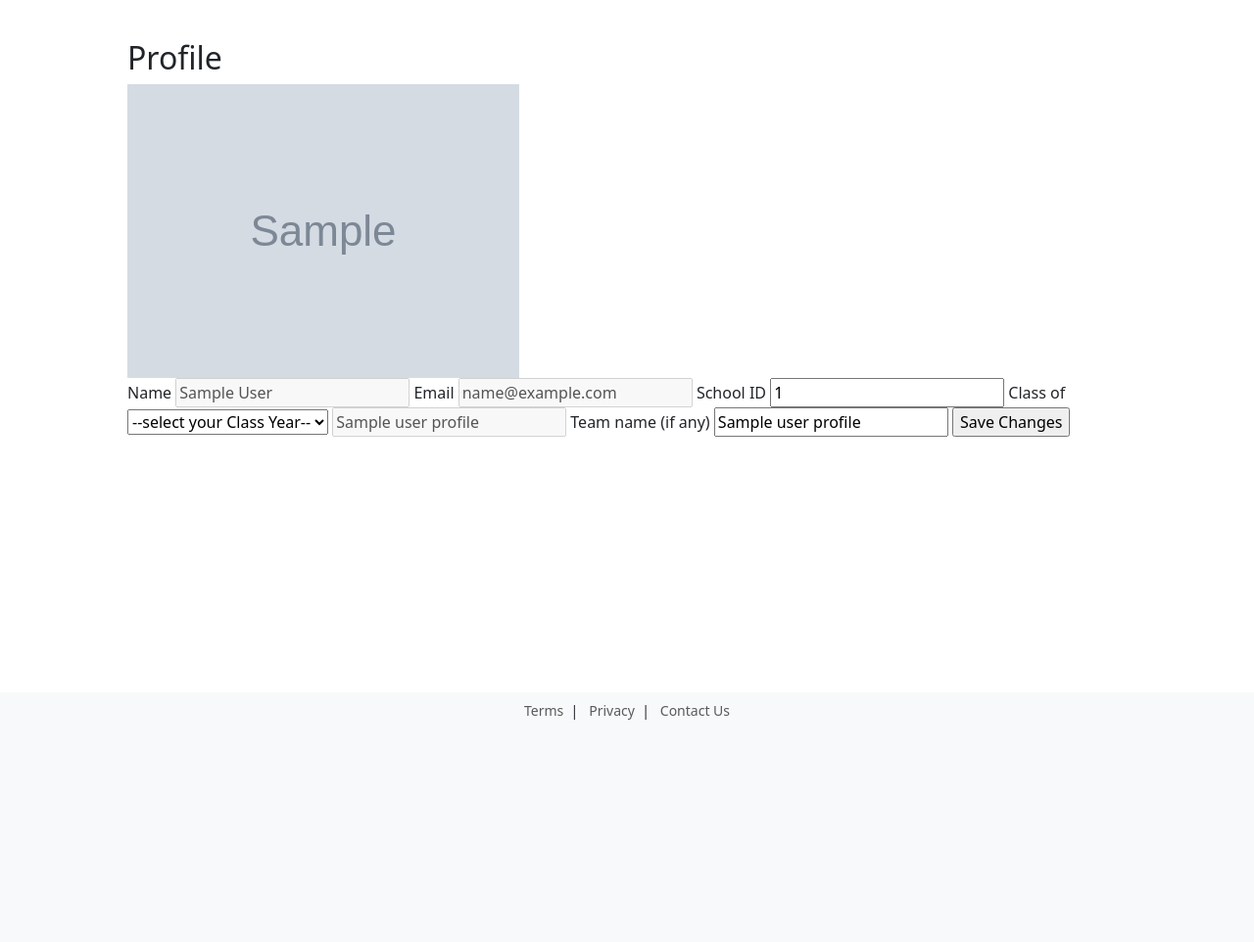
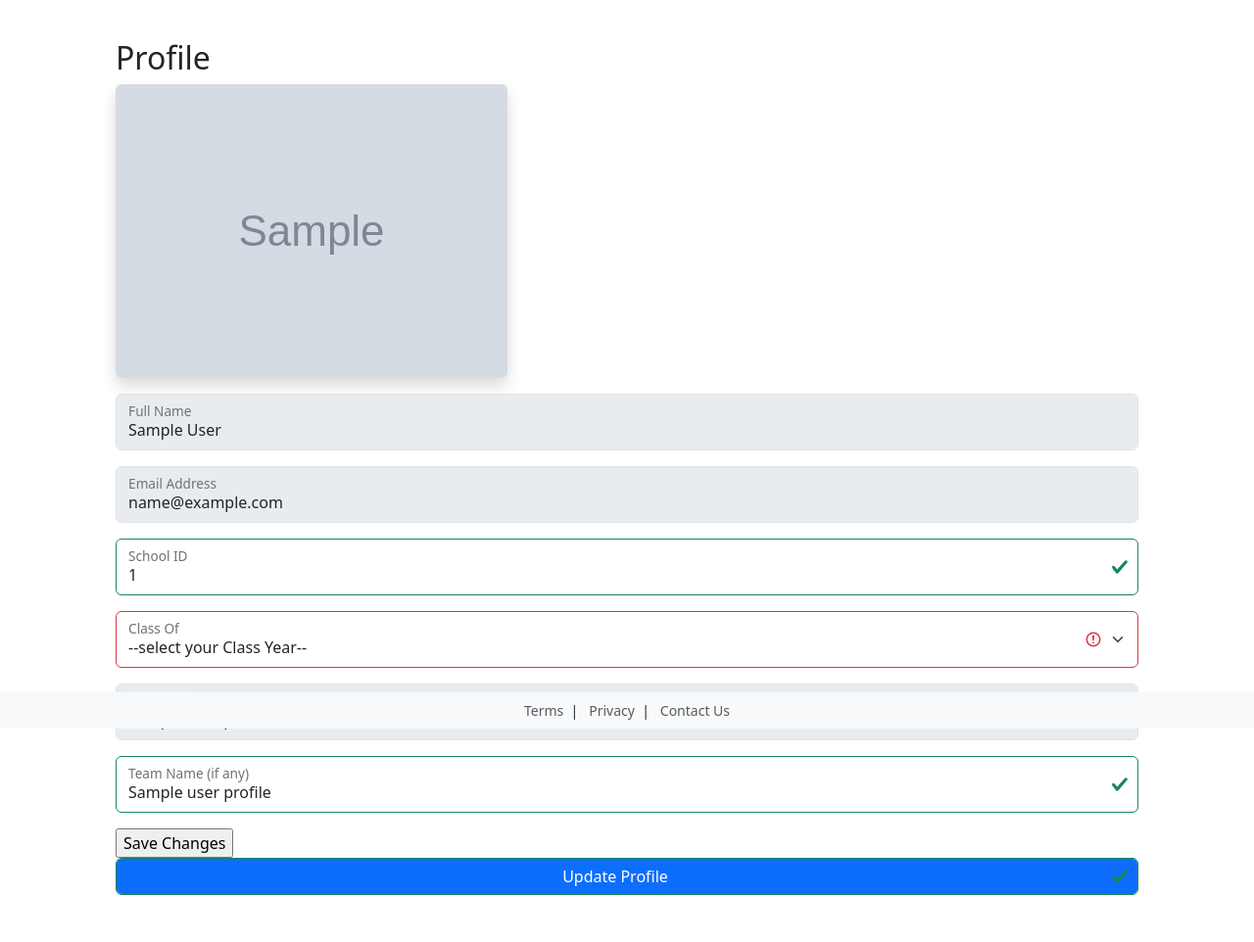
Before and after one commit to zshaiyen/NHS-App, a Flask app: template templates/profile.html in a window 1280 px wide. Shown: the part 56-1018 px from the top of the page at 98% size. Before the commit the page ends 791 px from the top, so only its background shows below. Run offline with Flask 3, Linux system fonts and the light colour scheme; the template is opened without the code that fills it: most values are stand-ins (such as "Sample title", 1, 10 or a date in 2020); grey boxes marked "Sample" are stand-in pictures.

Commit message:
Added bootstrap to Profile

```diff
--- a/templates/loghours.html
+++ b/templates/loghours.html
@@ -79,9 +79,9 @@
     {% endif %}
     <br />
     {% if log_id %}
-    <input class="form-control btn btn-success" type="submit" value="Update Verification Log">
+    <input class="form-control btn btn-primary" type="submit" value="Update Verification Log">
     {% else %}
-    <input class="form-control btn btn-success" type="button" value="Save Verification Log" onClick="showSignature()">
+    <input class="form-control btn btn-primary" type="button" value="Save Verification Log" onClick="showSignature()">
     {% endif %}
 </form>
 
--- a/templates/profile.html
+++ b/templates/profile.html
@@ -2,27 +2,46 @@
 
 {% block content %}
 
-<div class="container">
 <h2>Profile</h2>
-  <form action="{{ url_for('profile') }}/{{ user_profile[0]['user_email'] }}/update" method="POST" name="form_profile">
-    <img src="{{ user_profile[0]['photo_url'] }}" class="profile-pic">
-    <p>
-    <label for="name">Name</label>
-    <input type="text" id="full_name" name="full_name" value="{{ user_profile[0]['full_name'] }}" disabled>
-    <label for="email">Email</label>
-    <input type="text" id="user_email" name="user_email" value="{{ user_profile[0]['user_email'] }}" disabled>
+<form action="{{ url_for('profile') }}/{{ user_profile[0]['user_email'] }}/update" method="POST" class="was-validated">
+  <img class="img-fluid rounded shadow" src="{{ user_profile[0]['photo_url'] }}">
+
+  <div class="form-floating mb-3 mt-3">
+    <input class="form-control" type="text" id="full_name" name="full_name" value="{{ user_profile[0]['full_name'] }}" disabled>
+    <label for="full_name">Full Name</label>
+  </div>
+
+  <div class="form-floating mb-3 mt-3">
+    <input class="form-control" type="text" id="user_email" name="user_email" value="{{ user_profile[0]['user_email'] }}" disabled>
+    <label for="user_email">Email Address</label>
+  </div>
+
+  <div class="form-floating mb-3 mt-3">
+    <input class="form-control" type="text" id="school_id" name="school_id" placeholder="" value="{{ user_profile[0]['school_id'] }}" required>
     <label for="school_id">School ID</label>
-    <input type="text" id="school_id" name="school_id" value="{{ user_profile[0]['school_id'] if user_profile[0]['school_id'] }}">
-    <label for="classyear">Class of</label>
-    <select name="class_of" id="class_of" required>
+  </div>
+
+  <div class="form-floating mb-3 mt-3">
+    <select class="form-select" name="class_of" id="class_of" required>
         <option disabled selected value>--select your Class Year--</option>
         {% for class_year in class_years %}
         <option value="{{ class_year['year_num'] }}" {% if user_profile[0]['class_of']|int == class_year['year_num'] %} selected {% endif %}>{{ class_year['year_num'] }}</option>
         {% endfor %}
       </select>
-    <input type="text" disabled value="{{ user_profile[0]['class_year_name'] }}" />
-    <label for="team_name">Team name (if any)</label>
-    <input type="text" id="team_name" name="team_name" value="{{ user_profile[0]['team_name'] if user_profile[0]['team_name'] }}">
+    <label class="form-label" for="class_of">Class Of</label>
+  </div>
+
+  {% if user_profile[0]['class_of'] %}
+  <div class="form-floating mb-3 mt-3">
+    <input class="form-control" type="text" id="class_year_name" name="class_year_name" placeholder="" value="{{ user_profile[0]['class_year_name'] }}" disabled>
+    <label for="class_year_name">Class Year</label>
+  </div>
+  {% endif %}
+
+  <div class="form-floating mb-3 mt-3">
+    <input class="form-control novalidate" type="text" id="team_name" name="team_name" placeholder="" value="{{ user_profile[0]['team_name'] }}">
+    <label for="team_name">Team Name (if any)</label>
+  </div>
 
   {%if is_admin and user_profile[0]['user_email'] != session['user_email'] %}
   <input type="checkbox" id="admin_flag" name="admin_flag" value=1 {% if user_profile[0]['admin_flag'] == 1 %} checked {% endif %}>
@@ -31,7 +50,12 @@
   <label for="disabled_flag"> Disabled Flag</label><br>
   {% endif %}
   <input type="submit" value="Save Changes" />
+
+  <input class="form-control btn btn-primary" type="submit" value="Update Profile">
+
+<!-- <div class="container">
+
   </p>
   </form>
-</div>
+</div> -->
 {% endblock %}
```
Also changed, not shown: static/img/signature.svg. Lines whose indentation alone changed are shown as unchanged.
